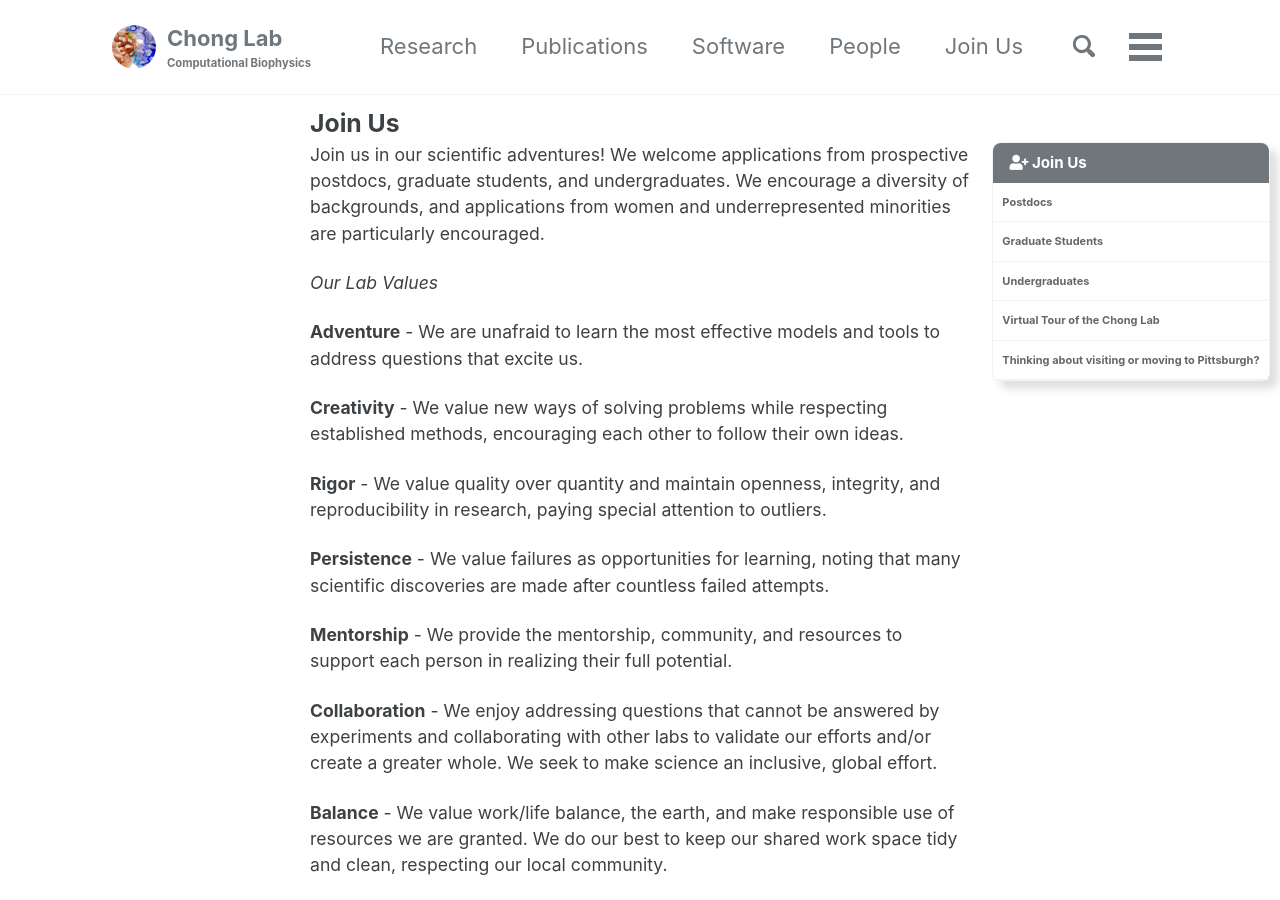
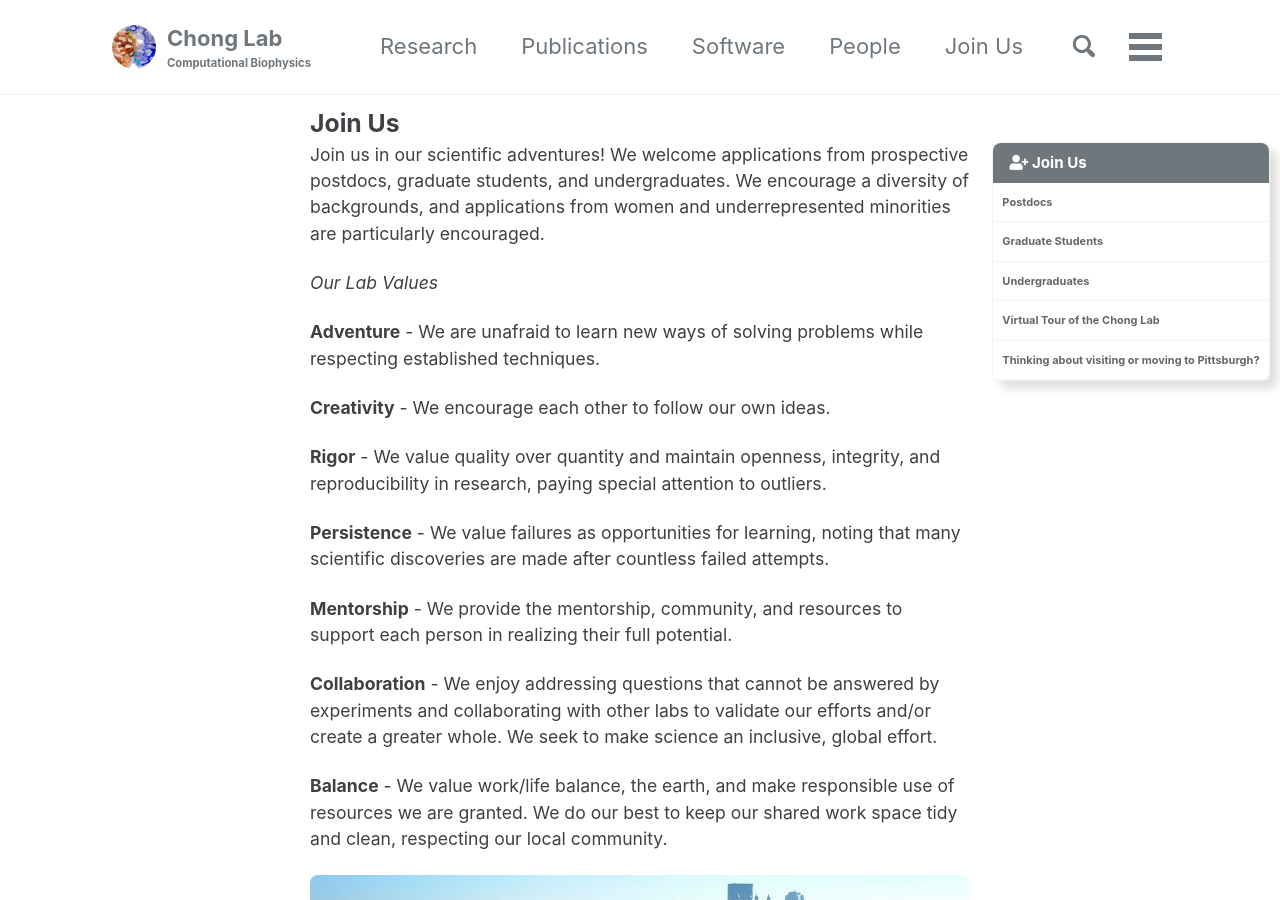
Before and after one commit to darianyang/mm-github-pages-test, a Jekyll site: the page built from _pages/join_us.md, in a window 1280 px wide and 900 px high. Built offline with Jekyll 4.4.1, drawn with Linux system fonts in a browser that asks for light colours; cached includes are drawn as plain includes.

Commit message:
Update join_us.md

```diff
--- a/_pages/join_us.md
+++ b/_pages/join_us.md
@@ -11,9 +11,9 @@
 
 *Our Lab Values*
 
-**Adventure** - We are unafraid to learn the most effective models and tools to address questions that excite us.
+**Adventure** - We are unafraid to learn new ways of solving problems while respecting established techniques.
 
-**Creativity** - We value new ways of solving problems while respecting established methods, encouraging each other to follow their own ideas.
+**Creativity** - We encourage each other to follow our own ideas.
 
 **Rigor** - We value quality over quantity and maintain openness, integrity, and reproducibility in research, paying special attention to outliers.
 
```
